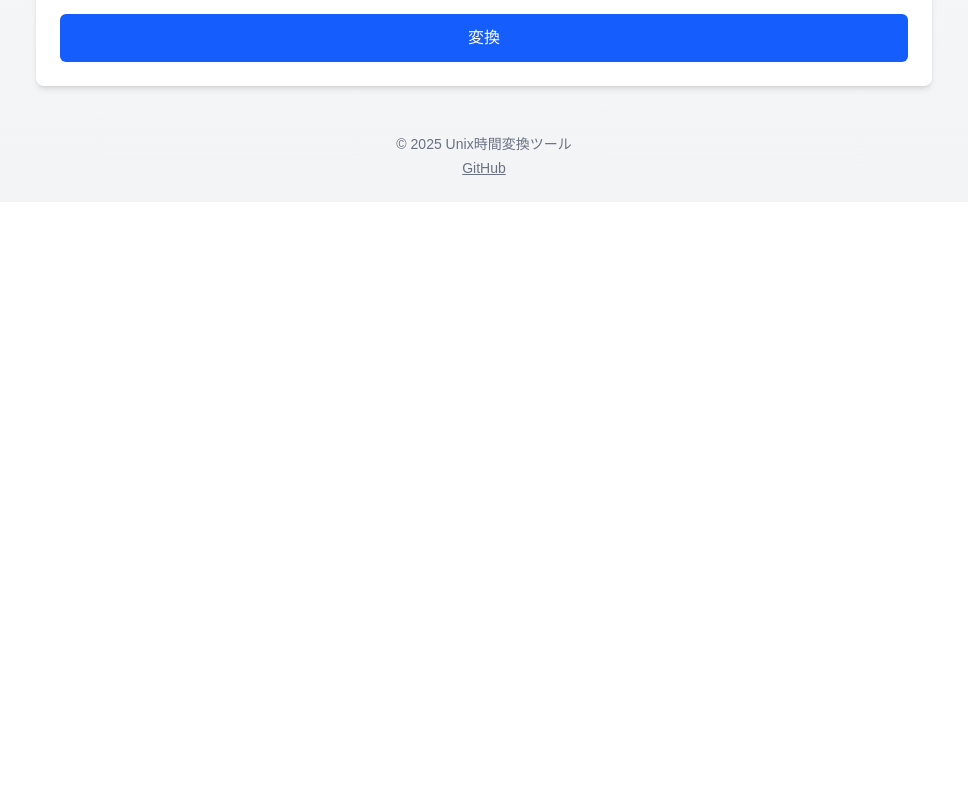
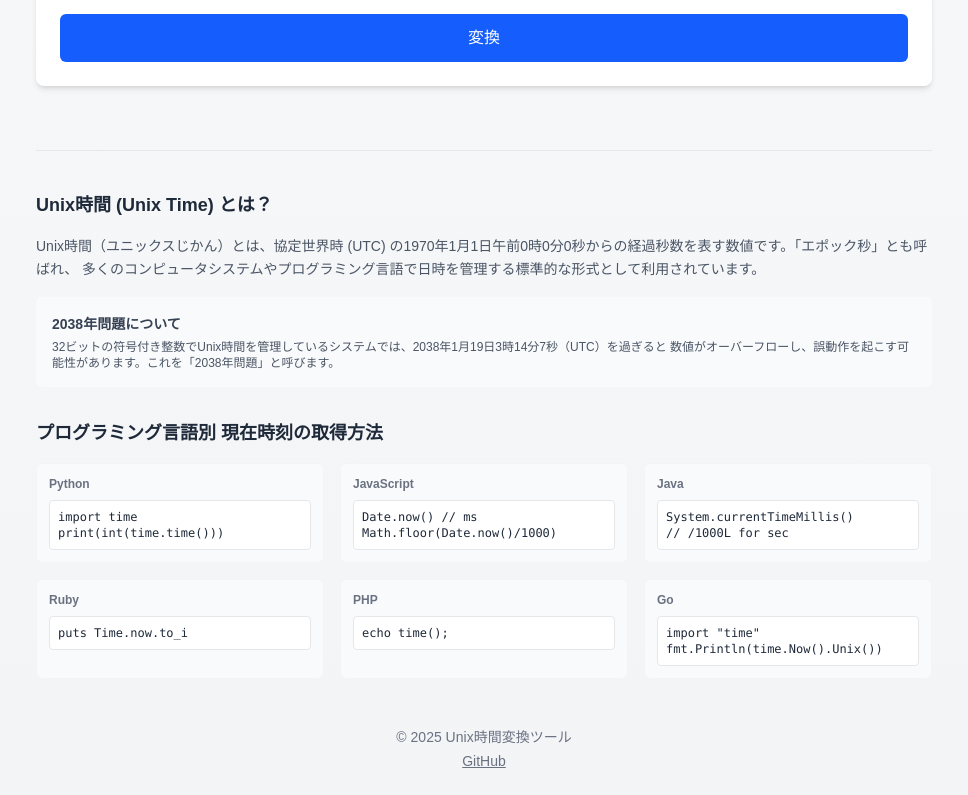
Before and after one commit to Ham4690/unix-time-converter, a Next.js app: page / in a window 1280 px wide. Shown: the part 682-1477 px from the top of the page, without its empty margins (156-1124 px from the left). Before the commit the page ends 884 px from the top, so only its background shows below. Built offline with nearby package versions, Linux system fonts and the light colour scheme.

Commit message:
feat: improve SEO with metadata, structured data, and educational content

```diff
--- a/src/app/layout.tsx
+++ b/src/app/layout.tsx
@@ -14,8 +14,16 @@ const geistMono = Geist_Mono({
 });
 
 export const metadata: Metadata = {
-  title: "Unix時間変換ツール",
-  description: "Unix時間と日付を相互に変換するシンプルなツール",
+  title: "Unix時間変換ツール (Unix Time Converter) - リアルタイム確認・ミリ秒・JST対応",
+  description:
+    "Unix時間(エポック秒)と日時を相互に変換できる無料ツール。ミリ秒(ms)対応、JST/UTC切り替え可能。プログラミング言語別の取得方法も掲載。",
+  openGraph: {
+    title: "Unix時間変換ツール (Unix Time Converter)",
+    description:
+      "Unix時間(エポック秒)と日時を相互に変換できる無料ツール。ミリ秒(ms)対応、JST/UTC切り替え可能。",
+    type: "website",
+    locale: "ja_JP",
+  },
 };
 
 export default function RootLayout({
@@ -23,11 +31,30 @@ export default function RootLayout({
 }: Readonly<{
   children: React.ReactNode;
 }>) {
+  const jsonLd = {
+    "@context": "https://schema.org",
+    "@type": "WebApplication",
+    name: "Unix時間変換ツール",
+    description:
+      "Unix時間と日付を相互に変換するWebアプリケーション。JST/UTC対応、ミリ秒対応。",
+    applicationCategory: "UtilityApplication",
+    operatingSystem: "Any",
+    offers: {
+      "@type": "Offer",
+      price: "0",
+      priceCurrency: "JPY",
+    },
+  };
+
   return (
     <html lang="ja" suppressHydrationWarning>
       <body
         className={`${geistSans.variable} ${geistMono.variable} antialiased`}
       >
+        <script
+          type="application/ld+json"
+          dangerouslySetInnerHTML={{ __html: JSON.stringify(jsonLd) }}
+        />
         <ThemeProvider
           attribute="class"
           defaultTheme="system"
--- a/src/app/page.tsx
+++ b/src/app/page.tsx
@@ -272,11 +272,89 @@ export default function Home() {
         )}
       </main>
 
+      {/* SEO用コンテンツ (mainタグの外、またはfooterの前に追加) */}
+      {/* SEO用コンテンツ (フッター風デザイン) */}
+      <section className="w-full max-w-4xl mt-16 border-t border-gray-200 dark:border-gray-700 pt-10">
+        <h2 className="text-lg font-bold text-gray-800 dark:text-gray-200 mb-4">
+          Unix時間 (Unix Time) とは？
+        </h2>
+        <div className="space-y-4 text-sm text-gray-600 dark:text-gray-400 leading-relaxed">
+          <p>
+            Unix時間（ユニックスじかん）とは、協定世界時
+            (UTC) の1970年1月1日午前0時0分0秒からの経過秒数を表す数値です。「エポック秒」とも呼ばれ、
+            多くのコンピュータシステムやプログラミング言語で日時を管理する標準的な形式として利用されています。
+          </p>
+          <div className="bg-gray-50 dark:bg-gray-800 p-4 rounded-md">
+            <h3 className="font-bold text-gray-700 dark:text-gray-300 mb-1">
+              2038年問題について
+            </h3>
+            <p className="text-xs">
+              32ビットの符号付き整数でUnix時間を管理しているシステムでは、2038年1月19日3時14分7秒（UTC）を過ぎると
+              数値がオーバーフローし、誤動作を起こす可能性があります。これを「2038年問題」と呼びます。
+            </p>
+          </div>
+        </div>
+
+        <h2 className="text-lg font-bold text-gray-800 dark:text-gray-200 mt-8 mb-4">
+          プログラミング言語別 現在時刻の取得方法
+        </h2>
+        <div className="grid grid-cols-1 md:grid-cols-3 gap-4">
+          <div className="bg-gray-50 dark:bg-gray-800 p-3 rounded-md border border-gray-100 dark:border-gray-700">
+            <h3 className="text-xs font-semibold text-gray-500 dark:text-gray-400 mb-2">
+              Python
+            </h3>
+            <pre className="bg-white dark:bg-gray-900 border border-gray-200 dark:border-gray-600 text-gray-800 dark:text-gray-200 p-2 rounded text-xs overflow-x-auto">
+              <code>{`import time\nprint(int(time.time()))`}</code>
+            </pre>
+          </div>
+          <div className="bg-gray-50 dark:bg-gray-800 p-3 rounded-md border border-gray-100 dark:border-gray-700">
+            <h3 className="text-xs font-semibold text-gray-500 dark:text-gray-400 mb-2">
+              JavaScript
+            </h3>
+            <pre className="bg-white dark:bg-gray-900 border border-gray-200 dark:border-gray-600 text-gray-800 dark:text-gray-200 p-2 rounded text-xs overflow-x-auto">
+              <code>{`Date.now() // ms\nMath.floor(Date.now()/1000)`}</code>
+            </pre>
+          </div>
+          <div className="bg-gray-50 dark:bg-gray-800 p-3 rounded-md border border-gray-100 dark:border-gray-700">
+            <h3 className="text-xs font-semibold text-gray-500 dark:text-gray-400 mb-2">
+              Java
+            </h3>
+            <pre className="bg-white dark:bg-gray-900 border border-gray-200 dark:border-gray-600 text-gray-800 dark:text-gray-200 p-2 rounded text-xs overflow-x-auto">
+              <code>{`System.currentTimeMillis()\n// /1000L for sec`}</code>
+            </pre>
+          </div>
+          <div className="bg-gray-50 dark:bg-gray-800 p-3 rounded-md border border-gray-100 dark:border-gray-700">
+            <h3 className="text-xs font-semibold text-gray-500 dark:text-gray-400 mb-2">
+              Ruby
+            </h3>
+            <pre className="bg-white dark:bg-gray-900 border border-gray-200 dark:border-gray-600 text-gray-800 dark:text-gray-200 p-2 rounded text-xs overflow-x-auto">
+              <code>puts Time.now.to_i</code>
+            </pre>
+          </div>
+          <div className="bg-gray-50 dark:bg-gray-800 p-3 rounded-md border border-gray-100 dark:border-gray-700">
+            <h3 className="text-xs font-semibold text-gray-500 dark:text-gray-400 mb-2">
+              PHP
+            </h3>
+            <pre className="bg-white dark:bg-gray-900 border border-gray-200 dark:border-gray-600 text-gray-800 dark:text-gray-200 p-2 rounded text-xs overflow-x-auto">
+              <code>echo time();</code>
+            </pre>
+          </div>
+          <div className="bg-gray-50 dark:bg-gray-800 p-3 rounded-md border border-gray-100 dark:border-gray-700">
+            <h3 className="text-xs font-semibold text-gray-500 dark:text-gray-400 mb-2">
+              Go
+            </h3>
+            <pre className="bg-white dark:bg-gray-900 border border-gray-200 dark:border-gray-600 text-gray-800 dark:text-gray-200 p-2 rounded text-xs overflow-x-auto">
+              <code>{`import "time"\nfmt.Println(time.Now().Unix())`}</code>
+            </pre>
+          </div>
+        </div>
+      </section>
+
       <footer className="mt-12 text-center text-gray-500 dark:text-gray-400 text-sm">
         <p>© {new Date().getFullYear()} Unix時間変換ツール</p>
         <p className="mt-1">
           <a
-            href="https://github.com/yourusername/unix-time-converter"
+            href="https://github.com/Ham4690/unix-time-converter"
             target="_blank"
             rel="noopener noreferrer"
             className="underline hover:text-blue-600 dark:hover:text-blue-400"
```
